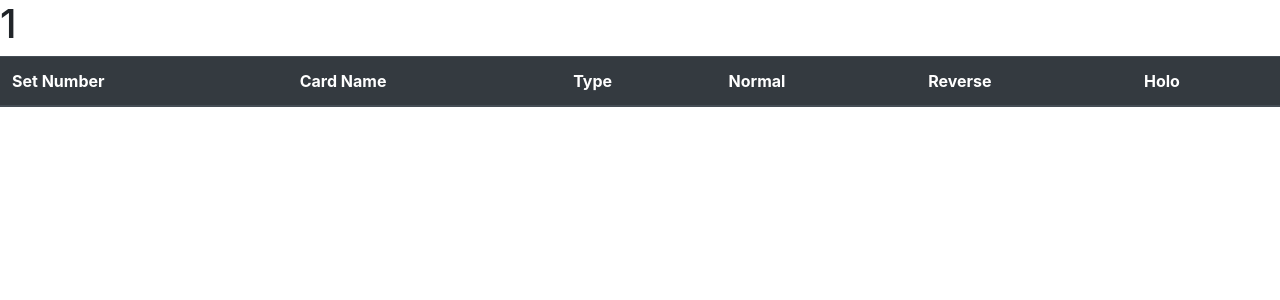
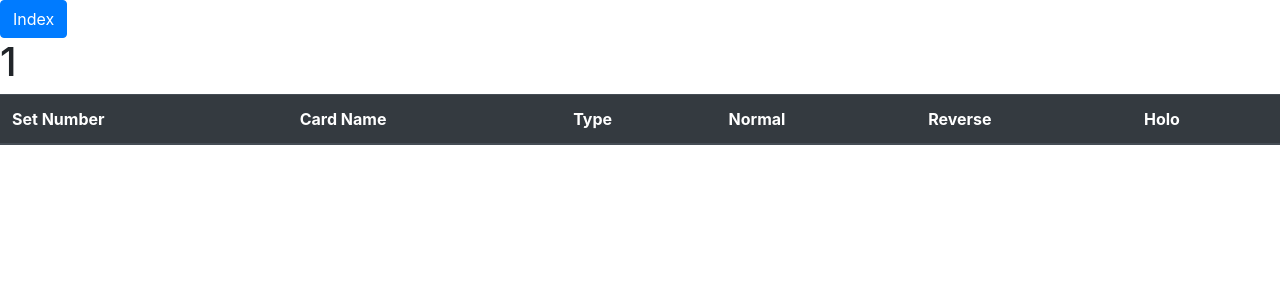
Before and after one commit to ashleawalker29/ptcg_inventory, a Django app: page /card_inventory/1/ in a window 1280 px wide. Shown: the top 300 px of the page. Run offline with Django 3.2, Linux system fonts and the light colour scheme; data that the repository does not hold is empty; some libraries are stand-ins or nearby versions.

Commit message:
Added `Index` button to `card_details` pages.
This index button redirects to the base `card_inventory` page.

```diff
--- a/card_inventory/templates/card_details.html
+++ b/card_inventory/templates/card_details.html
@@ -1,6 +1,7 @@
 {% extends "base.html" %}
 
 {% block page_content %}
+    <a href="../"><input type="button" value="Index" class="btn btn-primary" /></a>
     <h1>{{ set_name }}</h1>
     <table class='table table-striped table-hover'>
         <thead class='thead-dark'>
```
